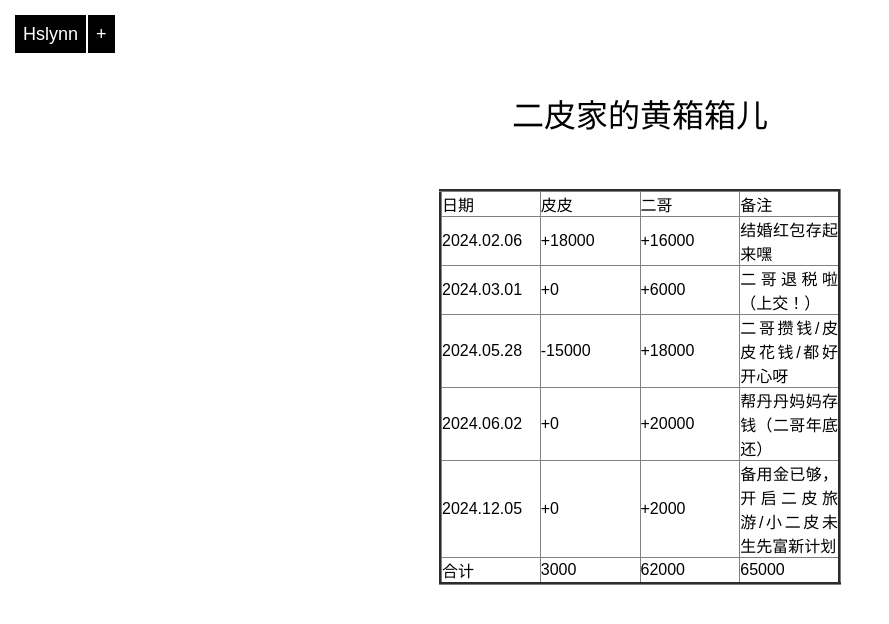
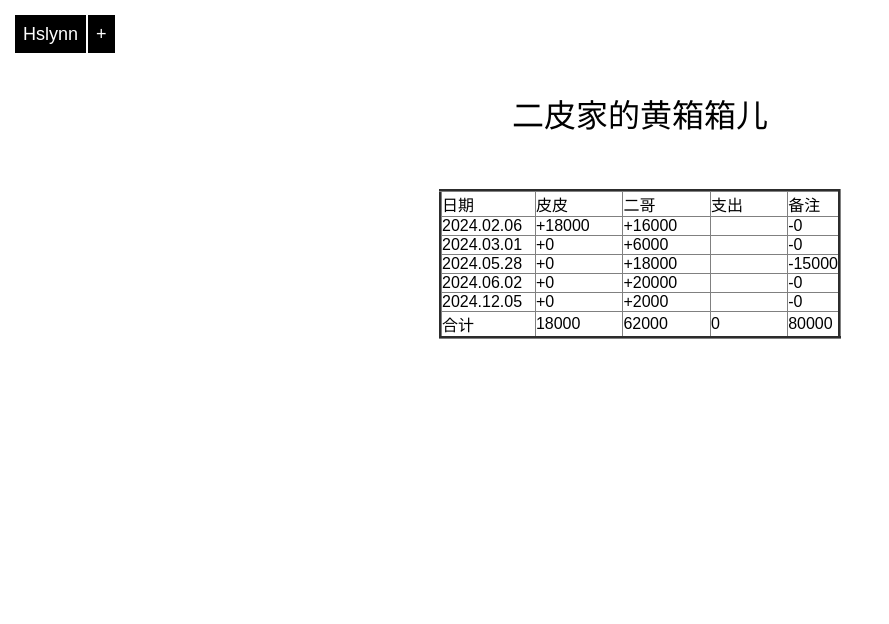
Before and after one commit to hslynn/hslynn.github.io, a Jekyll site: the page built from hsld22/index.md, in a window 1280 px wide. Shown: the top 624 px of the page, without its empty margins (0-889 px from the left). Built offline with Jekyll 4.4.1, drawn with Linux system fonts in a browser that asks for light colours.

Commit message:
add spend

```diff
--- a/_data/ledger.csv
+++ b/_data/ledger.csv
@@ -1,6 +1,6 @@
 date,pipi,erge,note
-2024.02.06,+18000,+16000,结婚红包存起来嘿
-2024.03.01,+0,+6000,二哥退税啦（上交！）
-2024.05.28,-15000,+18000,二哥攒钱/皮皮花钱/都好开心呀
-2024.06.02,+0,+20000,帮丹丹妈妈存钱（二哥年底还）
-2024.12.05,+0,+2000,备用金已够，开启二皮旅游/小二皮未生先富新计划
+2024.02.06,+18000,+16000,-0,结婚红包存起来嘿
+2024.03.01,+0,+6000,-0,二哥退税啦（上交！）
+2024.05.28,+0,+18000,-15000,皮皮还信用卡嘿/结婚可真费钱钱
+2024.06.02,+0,+20000,-0,帮丹丹妈妈存钱（二哥年底还）
+2024.12.05,+0,+2000,-0,备用金已够，开启二皮旅游/小二皮未生先富新计划
--- a/hsld22/index.md
+++ b/hsld22/index.md
@@ -12,16 +12,19 @@ published: true
       <td>日期</td>
       <td>皮皮</td>
       <td>二哥</td>
+      <td>支出</td>
       <td>备注</td>
     </tr>
 {% assign pipi_total = 0 %}
 {% for entry in site.data.ledger %}
     {% assign pipi_total = pipi_total | plus: entry.pipi %}
     {% assign erge_total = erge_total | plus: entry.erge %}
+    {% assign spend_total = spend_total | plus: entry.spend %}
     <tr>
       <td>{{ entry.date }}</td>
       <td>{{ entry.pipi }}</td>
       <td>{{ entry.erge }}</td>
+      <td>{{ entry.spend}}</td>
       <td>{{ entry.note }}</td>
     </tr>
 {% endfor %}
@@ -29,7 +32,8 @@ published: true
       <td>合计</td>
       <td>{{ pipi_total }}</td>
       <td>{{ erge_total }}</td>
-      <td>{{ pipi_total | plus: erge_total }}</td>
+      <td>{{ spend_total }}</td>
+      <td>{{ pipi_total | plus: erge_total | plus: spend_total}}</td>
     </tr>
   </tbody>
   <colgroup>
@@ -37,5 +41,6 @@ published: true
     <col style="width: 25%;">
     <col style="width: 25%;">
     <col style="width: 25%;">
+    <col style="width: 25%;">
   </colgroup>
 </table>
```
